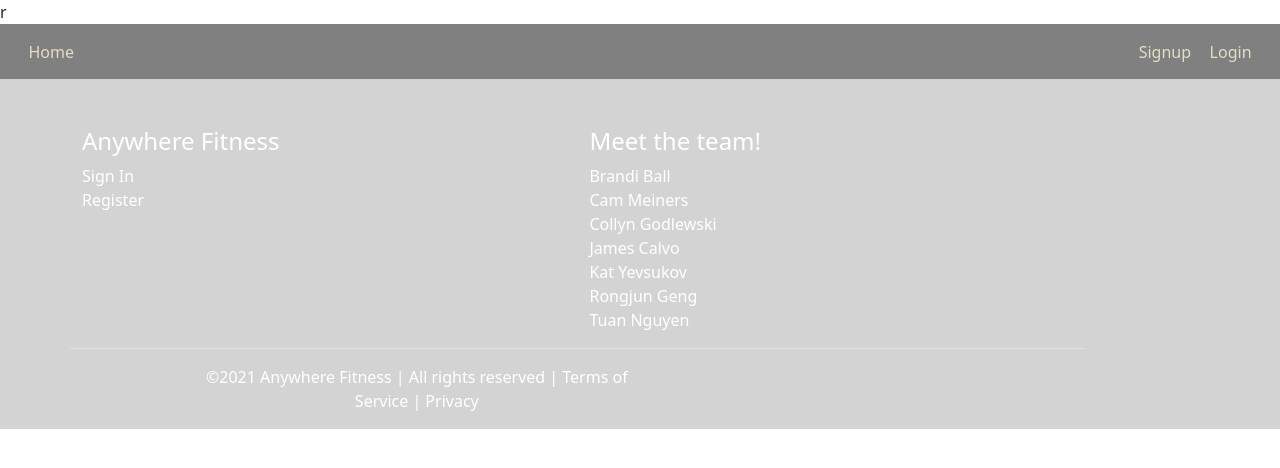
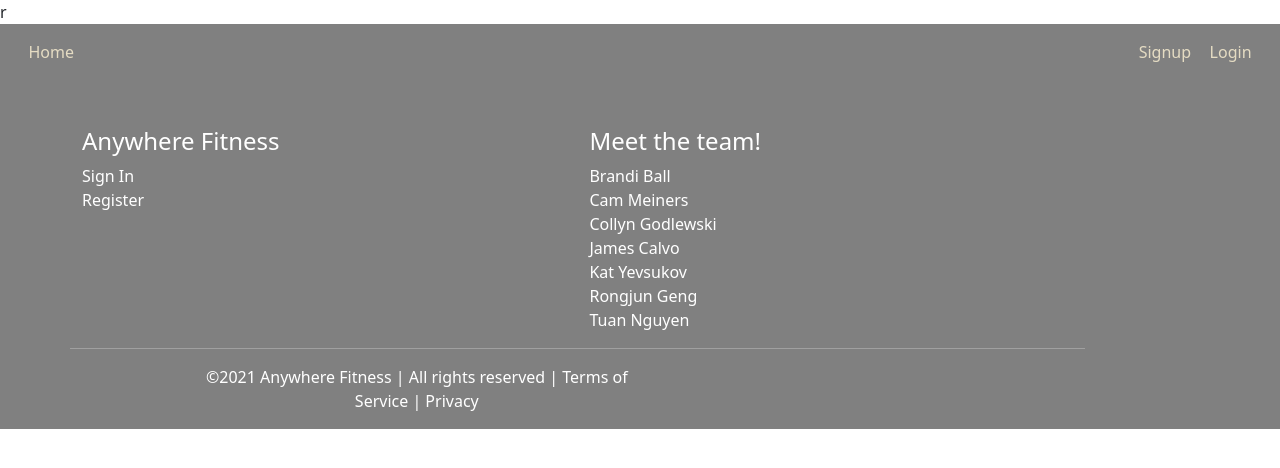
Before and after one commit to ft-anywhere-fitness-7/front-end, a React (Create React App) app in the folder front-end/: page /classes in a window 1280 px wide. Shown: the top 468 px of the page. Built offline with nearby package versions, Linux system fonts and the light colour scheme; no server answers.

Commit message:
fix the footer color, should we discuss the style stuff?

```diff
--- a/front-end/src/components/CSS/Footer.css
+++ b/front-end/src/components/CSS/Footer.css
@@ -1,6 +1,6 @@
 .footer-section {
     color: white;
-    background-color: lightgray;
+    background-color: gray;
     padding-top: 3em;
     position: relative;
     bottom: 0;
```
